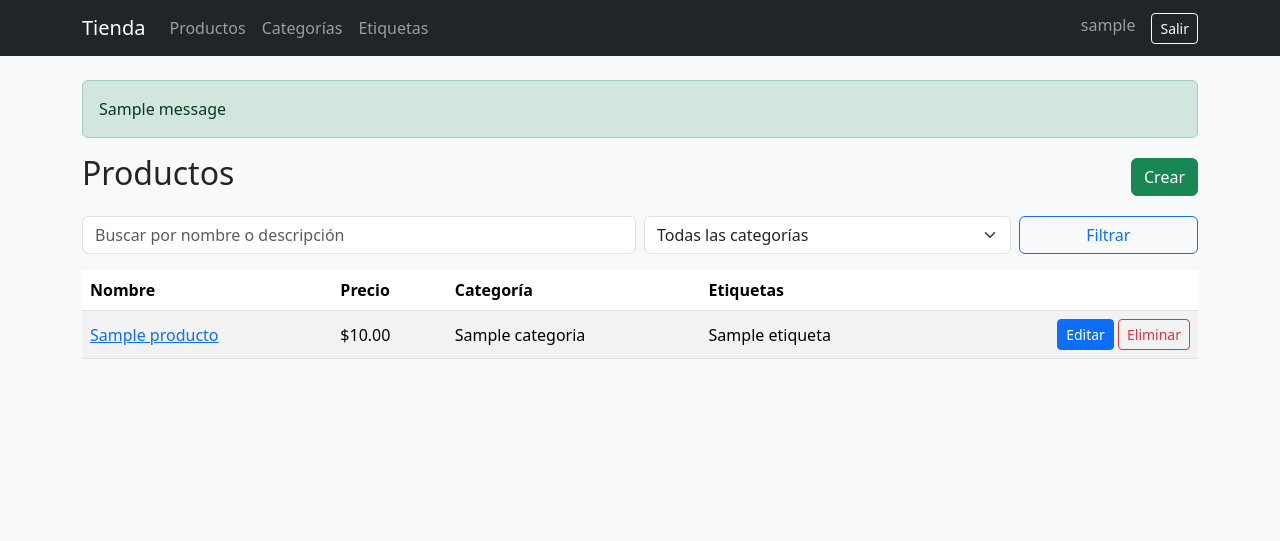
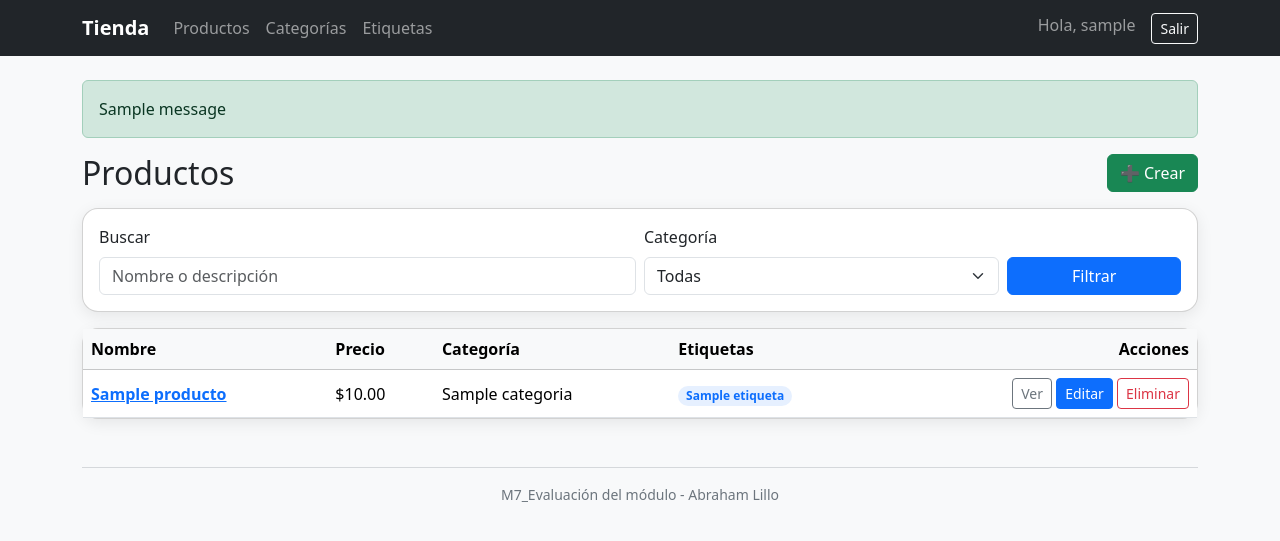
Before and after one commit to toffycaluga/django-tienda, a Django app: page /productos/ in a window 1280 px wide. Shown: the top 541 px of the page. Run offline with Django 5.2, Linux system fonts and the light colour scheme; a user stored in the database is signed in; tables that the repository leaves empty hold one stand-in row (values such as "Sample post"); one stand-in notice (Sample message) is shown.

Commit message:
feat(ui): mejorar UX/UI de todas las vistas con Bootstrap, partials reutilizables y confirmaciones

```diff
--- a/catalogo/templates/base.html
+++ b/catalogo/templates/base.html
@@ -1,70 +1,62 @@
-<!DOCTYPE html>
+<!doctype html>
 <html lang="es">
 <head>
   <meta charset="utf-8" />
   <title>{% block title %}Tienda{% endblock %}</title>
   <meta name="viewport" content="width=device-width, initial-scale=1" />
-    <link
-      href="https://cdn.jsdelivr.net/npm/bootstrap@5.3.3/dist/css/bootstrap.min.css"
-      rel="stylesheet"
-    />
+  <link href="https://cdn.jsdelivr.net/npm/bootstrap@5.3.3/dist/css/bootstrap.min.css" rel="stylesheet">
+  <style>
+    .card-page { background: #fff; border-radius: 16px; box-shadow: 0 4px 16px rgba(0,0,0,.08); }
+    .table thead th { white-space: nowrap; }
+    .badge-soft { background: rgba(13,110,253,.1); color:#0d6efd; }
+    .btn-icon { display:inline-flex; align-items:center; gap:.4rem; }
+    .page-actions { gap:.5rem; display:flex; flex-wrap: wrap; }
+    footer { color:#6c757d; }
+  </style>
 </head>
 <body class="bg-light">
-    <nav class="navbar navbar-expand-lg navbar-dark bg-dark mb-4">
+
+<nav class="navbar navbar-expand-lg navbar-dark bg-dark">
   <div class="container">
-        <a class="navbar-brand" href="/">Tienda</a>
-        <div class="collapse navbar-collapse">
+    <a class="navbar-brand fw-semibold" href="/">Tienda</a>
+    <button class="navbar-toggler" type="button" data-bs-toggle="collapse" data-bs-target="#nav">
+      <span class="navbar-toggler-icon"></span>
+    </button>
+    <div id="nav" class="collapse navbar-collapse">
       <ul class="navbar-nav me-auto">
-            <li class="nav-item">
-              <a class="nav-link" href="{% url 'lista_productos' %}"
-                >Productos</a
-              >
-            </li>
-            <li class="nav-item">
-              <a class="nav-link" href="{% url 'lista_categorias' %}"
-                >Categorías</a
-              >
-            </li>
-            <li class="nav-item">
-              <a class="nav-link" href="{% url 'lista_etiquetas' %}"
-                >Etiquetas</a
-              >
-            </li>
+        <li class="nav-item"><a class="nav-link" href="{% url 'lista_productos' %}">Productos</a></li>
+        <li class="nav-item"><a class="nav-link" href="{% url 'lista_categorias' %}">Categorías</a></li>
+        <li class="nav-item"><a class="nav-link" href="{% url 'lista_etiquetas' %}">Etiquetas</a></li>
       </ul>
       <ul class="navbar-nav">
         {% if user.is_authenticated %}
-            <li class="nav-item">
-              <span class="navbar-text me-3">{{ user.username }}</span>
-            </li>
-            <li class="nav-item">
-              <a class="btn btn-outline-light btn-sm" href="{% url 'logout' %}"
-                >Salir</a
-              >
-            </li>
+          <li class="nav-item"><span class="navbar-text me-3">Hola, {{ user.username }}</span></li>
+          <li class="nav-item"><a class="btn btn-outline-light btn-sm" href="{% url 'logout' %}">Salir</a></li>
         {% else %}
-
-            <li class="nav-item">
-              <a class="btn btn-outline-light btn-sm" href="{% url 'login' %}"
-                >Ingresar</a
-              >
-            </li>
-            <li class="nav-item">
-              <a
-                class="btn btn-outline-light btn-sm ms-2"
-                href="{% url 'register' %}"
-                >Registro</a
-              >
-            </li>
-
+          <li class="nav-item"><a class="btn btn-outline-light btn-sm" href="{% url 'login' %}">Ingresar</a></li>
+          <li class="nav-item ms-2"><a class="btn btn-success btn-sm" href="{% url 'register' %}">Crear cuenta</a></li>
         {% endif %}
       </ul>
     </div>
   </div>
 </nav>
-    <div class="container">
-      {% for message in messages %}
-      <div class="alert alert-{{ message.tags }}">{{ message }}</div>
-      {% endfor %} {% block content %}{% endblock %}
+
+<main class="container my-4">
+  {% if messages %}
+    <div class="mb-3">
+      {% for m in messages %}
+        <div class="alert alert-{{ m.tags }} mb-2">{{ m }}</div>
+      {% endfor %}
     </div>
+  {% endif %}
+  {% block content %}{% endblock %}
+</main>
+
+<footer class="container small my-5 text-center">
+  <hr>
+  <p>M7_Evaluación del módulo - Abraham Lillo</p>
+</footer>
+
+<script src="https://cdn.jsdelivr.net/npm/bootstrap@5.3.3/dist/js/bootstrap.bundle.min.js"></script>
 </body>
 </html>
--- /dev/null
+++ b/catalogo/templates/categorias/eliminar.html
@@ -0,0 +1,5 @@
+{% extends "base.html" %}
+{% block title %}Eliminar categoría{% endblock %}
+{% block content %}
+{% include "partials/_confirm.html" with message="¿Eliminar la categoría «%s»?"|format:obj.nombre cancel_url=('/categorias/') action_label="Eliminar" %}
+{% endblock %}
--- /dev/null
+++ b/catalogo/templates/etiquetas/eliminar.html
@@ -0,0 +1,5 @@
+{% extends "base.html" %}
+{% block title %}Eliminar etiqueta{% endblock %}
+{% block content %}
+{% include "partials/_confirm.html" with message="¿Eliminar la etiqueta «%s»?"|format:obj.nombre cancel_url=('/etiquetas/') action_label="Eliminar" %}
+{% endblock %}
--- /dev/null
+++ b/catalogo/templates/productos/eliminar.html
@@ -0,0 +1,5 @@
+{% extends "base.html" %}
+{% block title %}Eliminar{% endblock %}
+{% block content %}
+{% include "partials/_confirm.html" with message="¿Eliminar definitivamente «%s»?"|format:producto.nombre cancel_url=('/productos/') action_label="Eliminar" %}
+{% endblock %}
--- /dev/null
+++ b/catalogo/templates/productos/lista.html
@@ -0,0 +1,64 @@
+{% extends "base.html" %}
+{% block title %}Productos{% endblock %}
+{% block content %}
+<div class="d-flex justify-content-between align-items-center mb-3">
+  <h2 class="mb-0">Productos</h2>
+  <div class="page-actions">
+    <a class="btn btn-success btn-icon" href="{% url 'crear_producto' %}">➕ Crear</a>
+  </div>
+</div>
+
+<div class="card card-page p-3 mb-3">
+  <form class="row g-2 align-items-end">
+    <div class="col-md-6">
+      <label class="form-label">Buscar</label>
+      <input type="text" name="q" value="{{ q }}" class="form-control" placeholder="Nombre o descripción" />
+    </div>
+    <div class="col-md-4">
+      <label class="form-label">Categoría</label>
+      <select name="categoria" class="form-select">
+        <option value="">Todas</option>
+        {% for c in categorias %}
+          <option value="{{ c.id }}" {% if c.id|stringformat:"s" == categoria_id %}selected{% endif %}>{{ c.nombre }}</option>
+        {% endfor %}
+      </select>
+    </div>
+    <div class="col-md-2">
+      <button class="btn btn-primary w-100">Filtrar</button>
+    </div>
+  </form>
+</div>
+
+<div class="card card-page p-0">
+  <div class="table-responsive">
+    <table class="table align-middle mb-0">
+      <thead class="table-light">
+        <tr>
+          <th>Nombre</th><th>Precio</th><th>Categoría</th><th>Etiquetas</th><th class="text-end">Acciones</th>
+        </tr>
+      </thead>
+      <tbody>
+      {% for p in productos %}
+        <tr>
+          <td><a class="fw-semibold" href="{% url 'detalle_producto' p.id %}">{{ p.nombre }}</a></td>
+          <td>${{ p.precio }}</td>
+          <td>{{ p.categoria }}</td>
+          <td>
+            {% for e in p.etiquetas.all %}
+              <span class="badge rounded-pill badge-soft me-1">{{ e.nombre }}</span>
+            {% empty %}<span class="text-muted">—</span>{% endfor %}
+          </td>
+          <td class="text-end">
+            <a class="btn btn-sm btn-outline-secondary" href="{% url 'detalle_producto' p.id %}">Ver</a>
+            <a class="btn btn-sm btn-primary" href="{% url 'editar_producto' p.id %}">Editar</a>
+            <a class="btn btn-sm btn-outline-danger" href="{% url 'eliminar_producto' p.id %}">Eliminar</a>
+          </td>
+        </tr>
+      {% empty %}
+        <tr><td colspan="5" class="text-center text-secondary py-4">No hay productos</td></tr>
+      {% endfor %}
+      </tbody>
+    </table>
+  </div>
+</div>
+{% endblock %}
```
Also changed, not shown: catalogo/templates/categorias/formulario.html (added, +13 -0 lines), catalogo/templates/categorias/lista.html (added, +32 -0 lines), catalogo/templates/etiquetas/formulario.html (added, +13 -0 lines), catalogo/templates/etiquetas/lista.html (added, +29 -0 lines), catalogo/templates/index.html (+7 -3 lines), catalogo/templates/partials/_confirm.html (added, +11 -0 lines), catalogo/templates/partials/_form_fields.html (added, +9 -0 lines), catalogo/templates/productos/crear.html (added, +13 -0 lines), catalogo/templates/productos/detalle.html (added, +44 -0 lines), catalogo/templates/productos/editar.html (added, +13 -0 lines). Lines whose indentation alone changed are shown as unchanged.
